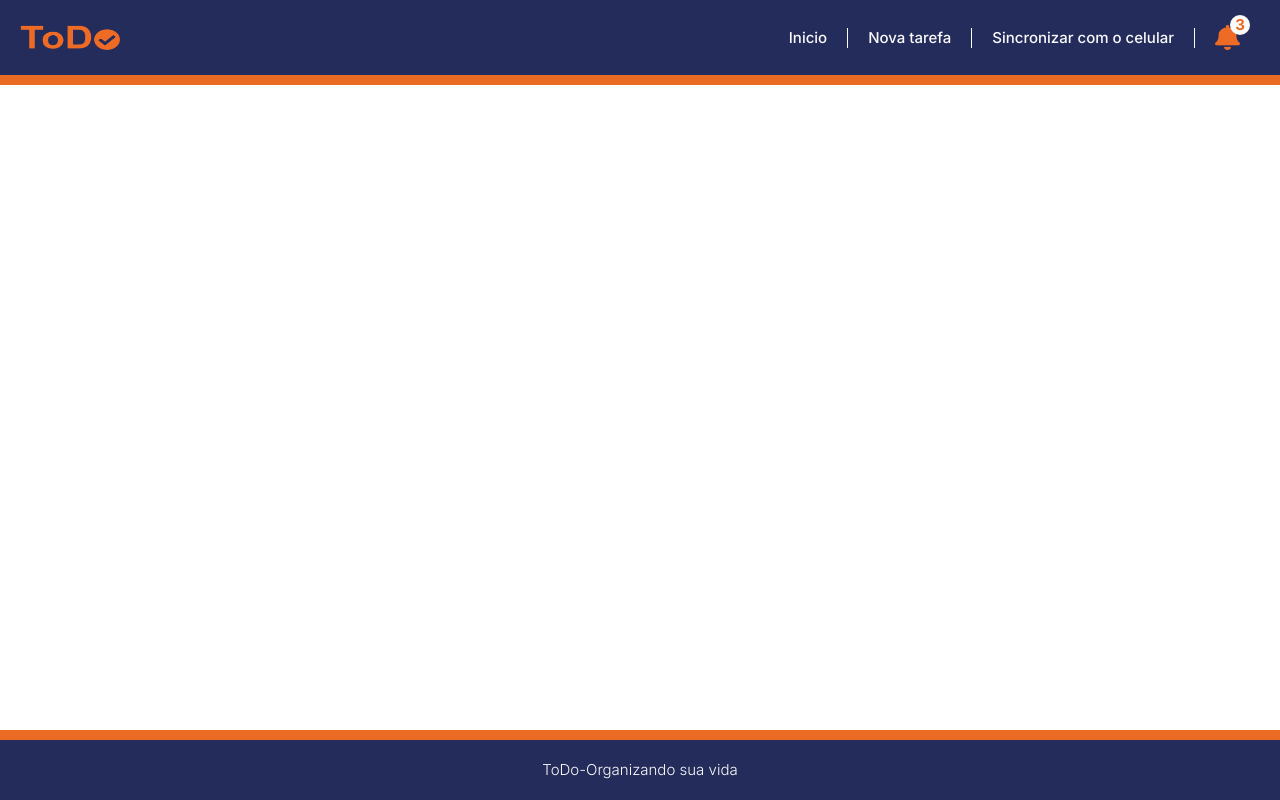
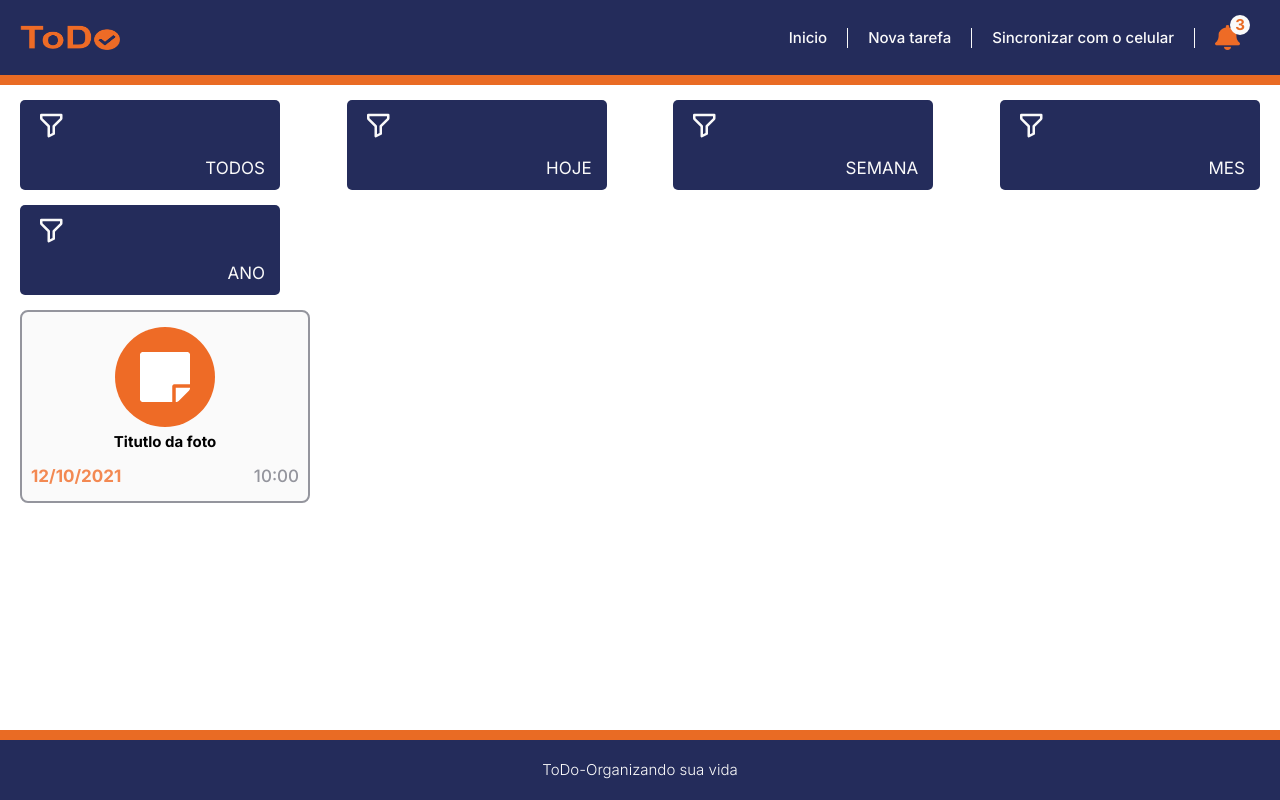
Before and after one commit to kenjimaeda54/task-full-stack, a React (Create React App) app in the folder front_todo/: page / in a window 1280 px wide. Built offline with nearby package versions, Linux system fonts and the light colour scheme.

Commit message:
feature: finished style component task card

```diff
--- a/front_todo/public/index.html
+++ b/front_todo/public/index.html
@@ -10,7 +10,7 @@
       href="https://fonts.googleapis.com/css2?family=Inter:wght@300;400;500;700&display=swap"
       rel="stylesheet"
     />
-    <title>Todo/Organizando sua vida</title>
+    <title>Todo</title>
   </head>
   <body>
     <noscript>You need to enable JavaScript to run this app.</noscript>
--- a/front_todo/src/components/filterCard/index.tsx
+++ b/front_todo/src/components/filterCard/index.tsx
@@ -1,14 +1,24 @@
 import React from "react";
+import { Container, ViewText, Text, Filter, Button } from "./styles";
 
-import { Container, ViewText, Text, Filter } from "./styles";
+interface IFilterCardProps extends React.HtmlHTMLAttributes<HTMLButtonElement> {
+  title: string;
+  active: boolean;
+}
 
-export function FilterCard(): JSX.Element {
+export function FilterCard({
+  title,
+  active,
+  ...rest
+}: IFilterCardProps): JSX.Element {
   return (
-    <Container>
-      <Filter />
-      <ViewText>
-        <Text>ToDo-Organizando sua vida</Text>
-      </ViewText>
-    </Container>
+    <Button {...rest}>
+      <Container isActive={active}>
+        <Filter />
+        <ViewText>
+          <Text>{title}</Text>
+        </ViewText>
+      </Container>
+    </Button>
   );
 }
--- a/front_todo/src/components/filterCard/styles.ts
+++ b/front_todo/src/components/filterCard/styles.ts
@@ -1,17 +1,29 @@
 import styled from "styled-components";
+import { BiFilterAlt } from "react-icons/bi";
 
-export const Container = styled.div`
+interface IContainerProps {
+  isActive: boolean;
+}
+
+export const Button = styled.button`
+  border: none;
+  background-color: transparent;
+  cursor: pointer;
+`;
+
+export const Container = styled.div<IContainerProps>`
   display: flex;
+  flex-direction: column;
+  justify-content: space-between;
+  padding: 10px 15px;
+  background: ${({ isActive, theme }) =>
+    isActive ? theme.colors.orangeLight : theme.colors.blueDark};
+  border-radius: 5px;
+  &:hover {
+    background-color: ${({ theme }) => theme.colors.orangeLight};
+  }
   width: 260px;
   height: 90px;
-  justify-content: space-between;
-  align-items: center;
-  padding: 20px;
-  background: ${({ theme }) => theme.colors.blueDark};
-  width: 100vw;
-  border-top: 10px solid ${({ theme }) => theme.colors.orange};
-  justify-content: center;
-  align-items: center;
 `;
 
 export const TextFooter = styled.span`
@@ -20,3 +32,22 @@ export const TextFooter = styled.span`
   font-size: 15px;
   line-height: 20px;
 `;
+
+export const Filter = styled(BiFilterAlt)`
+  width: 30px;
+  height: 30px;
+  color: ${({ theme }) => theme.colors.white};
+`;
+
+export const ViewText = styled.div`
+  display: flex;
+  justify-content: flex-end;
+`;
+
+export const Text = styled.span`
+  font-weight: ${({ theme }) => theme.fonts.Regular};
+  color: ${({ theme }) => theme.colors.white};
+  font-size: 17px;
+  line-height: 23px;
+  text-transform: uppercase;
+`;
--- a/front_todo/src/components/footer/styles.ts
+++ b/front_todo/src/components/footer/styles.ts
@@ -2,8 +2,6 @@ import styled from "styled-components";
 
 export const Container = styled.div`
   display: flex;
-  justify-content: space-between;
-  align-items: center;
   padding: 20px;
   background: ${({ theme }) => theme.colors.blueDark};
   width: 100vw;
--- /dev/null
+++ b/front_todo/src/components/taskCard/index.tsx
@@ -0,0 +1,25 @@
+import React from "react";
+import Default from "../../assets/default.png";
+import {
+  Container,
+  Header,
+  TextHeader,
+  Footer,
+  DateFooter,
+  HourFooter,
+} from "./styles";
+
+export function TaskCard(): JSX.Element {
+  return (
+    <Container>
+      <Header>
+        <img src={Default} title="photo card task" />
+        <TextHeader>Titutlo da foto</TextHeader>
+      </Header>
+      <Footer>
+        <DateFooter>12/10/2021</DateFooter>
+        <HourFooter>10:00</HourFooter>
+      </Footer>
+    </Container>
+  );
+}
--- /dev/null
+++ b/front_todo/src/components/taskCard/styles.ts
@@ -0,0 +1,50 @@
+import styled from "styled-components";
+
+export const Container = styled.div`
+  display: flex;
+  border-radius: 8px;
+  padding: 15px 9px;
+  background: ${({ theme }) => theme.colors.white};
+  width: 290px;
+  border-top: 10px solid ${({ theme }) => theme.colors.orange};
+  border: 2px solid ${({ theme }) => theme.colors.gray};
+  flex-direction: column;
+  align-items: center;
+  gap: 15px;
+`;
+
+export const Header = styled.div`
+  display: flex;
+  flex-direction: column;
+  align-items: center;
+  justify-content: center;
+  gap: 5px;
+`;
+
+export const TextHeader = styled.h3`
+  font-weight: ${({ theme }) => theme.fonts.Bold};
+  color: ${({ theme }) => theme.colors.black};
+  font-size: 15px;
+  line-height: 20px;
+`;
+
+export const Footer = styled.div`
+  display: flex;
+  justify-content: space-between;
+  align-items: center;
+  width: 100%;
+`;
+
+export const DateFooter = styled.strong`
+  font-weight: ${({ theme }) => theme.fonts.Bold};
+  color: ${({ theme }) => theme.colors.orangeLight};
+  font-size: 17px;
+  line-height: 19px;
+`;
+
+export const HourFooter = styled.span`
+  font-weight: ${({ theme }) => theme.fonts.Medium};
+  color: ${({ theme }) => theme.colors.gray};
+  font-size: 17px;
+  line-height: 19px;
+`;
--- a/front_todo/src/global/theme.ts
+++ b/front_todo/src/global/theme.ts
@@ -5,6 +5,7 @@ export default {
     orange: "#E96B24",
     orangeLight: "#F38952",
     gray: "#94959D",
+    black: "#000000",
   },
   fonts: {
     Light300: "300",
--- a/front_todo/src/pages/home/index.tsx
+++ b/front_todo/src/pages/home/index.tsx
@@ -1,19 +1,49 @@
-import React from "react";
+import React, { useState } from "react";
+import { ListFilterCard, Body, Container } from "./styles";
 import { Header } from "../../components/header";
 import { Footer } from "../../components/footer";
+import { FilterCard } from "../../components/filterCard";
+import { TaskCard } from "../../components/taskCard";
 
 export function Home(): JSX.Element {
+  const [isSelect, setIsSelect] = useState("");
+
+  const handleCardFilter = (selectCard: string) => setIsSelect(selectCard);
+
   return (
-    <div
-      style={{
-        display: "flex",
-        flexDirection: "column",
-        justifyContent: "space-between",
-        height: "100vh",
-      }}
-    >
+    <Container>
       <Header />
+      <Body>
+        <ListFilterCard>
+          <FilterCard
+            onClick={() => handleCardFilter("todos")}
+            active={isSelect === "todos"}
+            title="todos"
+          />
+          <FilterCard
+            onClick={() => handleCardFilter("hoje")}
+            active={isSelect === "hoje"}
+            title="hoje"
+          />
+          <FilterCard
+            onClick={() => handleCardFilter("semana")}
+            active={isSelect === "semana"}
+            title="semana"
+          />
+          <FilterCard
+            onClick={() => handleCardFilter("mes")}
+            active={isSelect === "mes"}
+            title="mes"
+          />
+          <FilterCard
+            onClick={() => handleCardFilter("ano")}
+            active={isSelect === "ano"}
+            title="ano"
+          />
+        </ListFilterCard>
+        <TaskCard />
+      </Body>
       <Footer />
-    </div>
+    </Container>
   );
 }
--- /dev/null
+++ b/front_todo/src/pages/home/styles.ts
@@ -0,0 +1,25 @@
+import styled from "styled-components";
+
+export const Container = styled.div`
+  display: flex;
+  width: 100%;
+  height: 100%;
+  flex-direction: column;
+  justify-content: space-between;
+`;
+
+export const Body = styled.div`
+  display: flex;
+  width: 100%;
+  height: 100%;
+  flex-direction: column;
+  padding: 15px 20px;
+  gap: 15px;
+`;
+
+export const ListFilterCard = styled.div`
+  display: flex;
+  justify-content: space-between;
+  flex-wrap: wrap;
+  gap: 15px;
+`;
```
Also changed, not shown: front_todo/src/assets/default.png (added).
